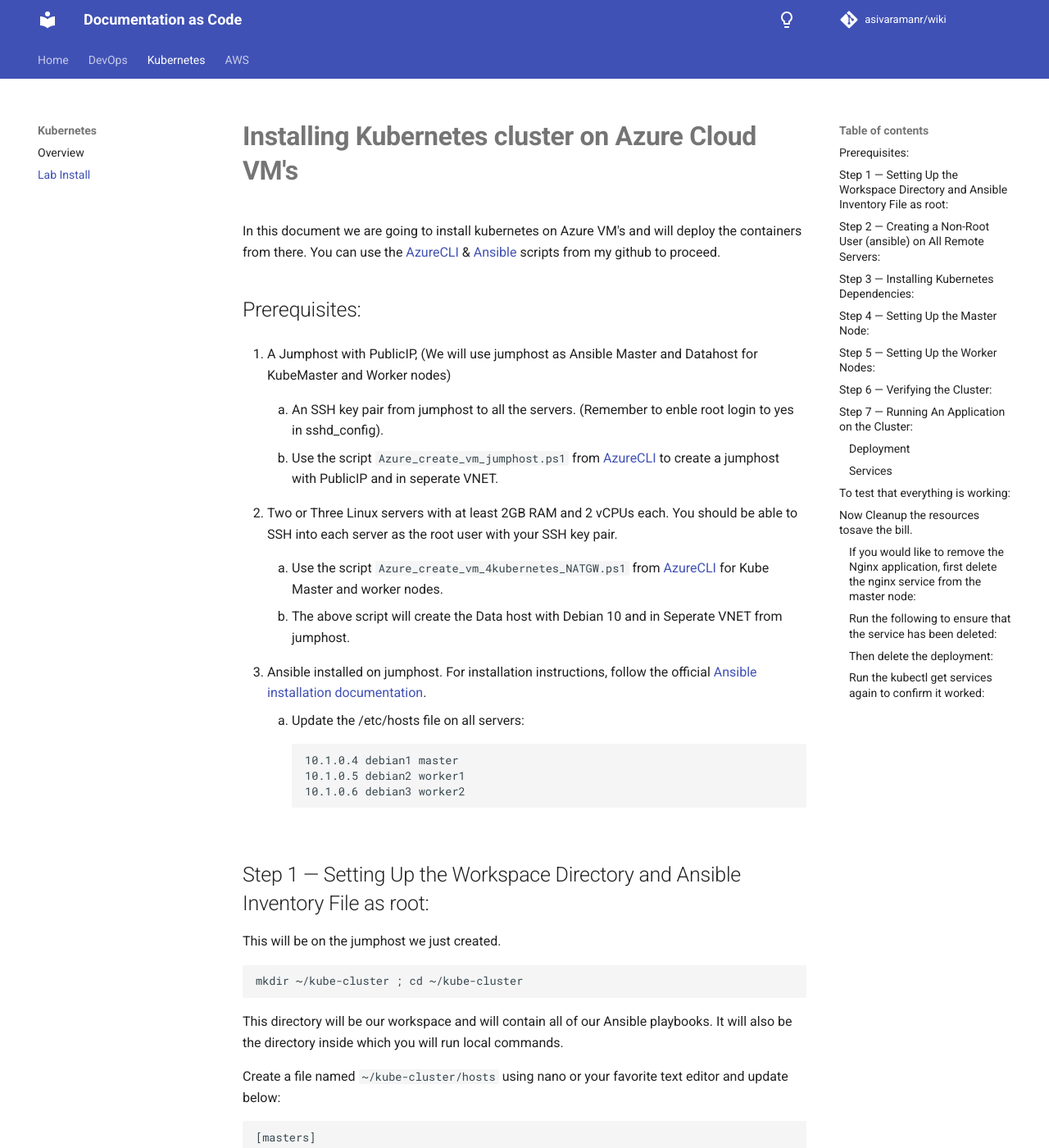
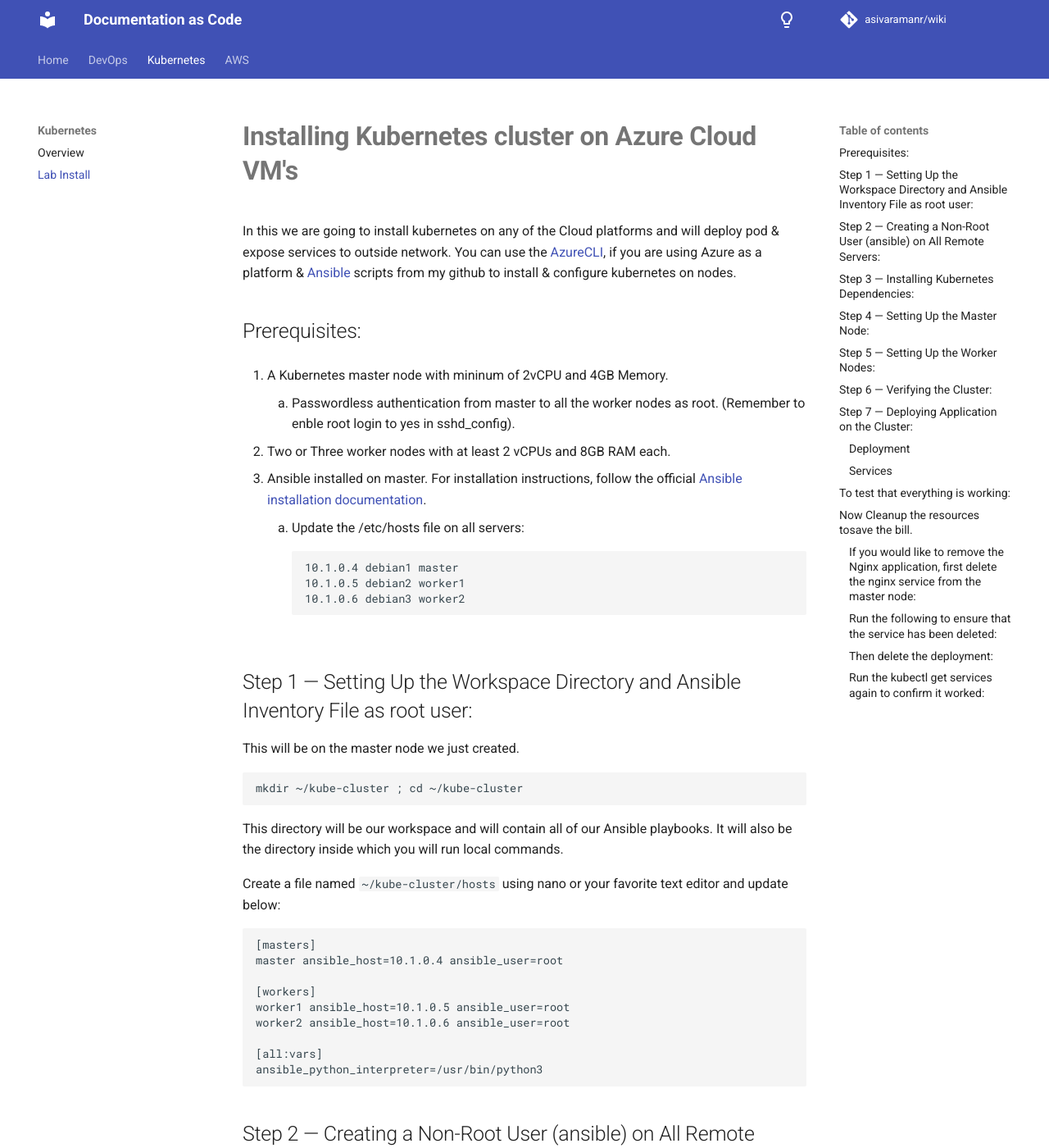
Before and after one commit to asivaramanr/wiki, an MkDocs documentation site: the page built from docs/Kubernetes/Installing_Kubernetes.md, in a window 1280 px wide and 1400 px high. Shown: the whole window at 82% size. Built offline with MkDocs 1.6.1 and Material for MkDocs 9.7.7, drawn with Linux system fonts in a browser that asks for light colours; comment, search, counter and statistics services are not loaded; some of the changed text lies outside the part shown.

````diff
--- a/docs/Kubernetes/Installing_Kubernetes.md
+++ b/docs/Kubernetes/Installing_Kubernetes.md
@@ -1,22 +1,17 @@
 # **Installing Kubernetes cluster on Azure Cloud VM's**
 
-In this document we are going to install kubernetes on Azure VM's and will deploy the containers from there. You can use the [AzureCLI](https://github.com/asivaramanr/VisualStudio/tree/master/AzureCLI) & [Ansible](https://github.com/asivaramanr/VisualStudio/tree/master/Yaml/Ansible/Kubernetes_Install) scripts from my github  to proceed.
+In this we are going to install kubernetes on any of the Cloud platforms and will deploy pod & expose services to outside network. You can use the [AzureCLI](https://github.com/asivaramanr/VisualStudio/tree/master/AzureCLI), if you are using Azure as a platform & [Ansible](https://github.com/asivaramanr/VisualStudio/tree/master/Yaml/Ansible/Kubernetes_Install) scripts from my github  to install & configure kubernetes on nodes.
 
 ## Prerequisites:
 
-1. A Jumphost with PublicIP, (We will use jumphost as Ansible Master and Datahost for KubeMaster and Worker nodes)
+1. A Kubernetes master node with mininum of 2vCPU and 4GB Memory.
 
-    1. An SSH key pair from jumphost to all the servers. (Remember to enble root login to yes in sshd_config).
+    1. Passwordless authentication from master to all the worker nodes as root. (Remember to enble root login to yes in sshd_config).
 
-    2. Use the script `Azure_create_vm_jumphost.ps1` from [AzureCLI](https://github.ibm.com/Aswin-Sivaraman1/VisualStudio/tree/master/AzureCLI) to create a jumphost with PublicIP and in seperate VNET.
+2.  Two or Three worker nodes with at least 2 vCPUs and 8GB RAM each.
 
-2.  Two or Three Linux servers with at least 2GB RAM and 2 vCPUs each. You should be able to SSH into each server as the root user with your SSH key pair.
 
-    1. Use the script `Azure_create_vm_4kubernetes_NATGW.ps1` from [AzureCLI](https://github.ibm.com/Aswin-Sivaraman1/VisualStudio/tree/master/AzureCLI) for Kube Master and worker nodes.
-
-    2. The above script will create the Data host with Debian 10 and in Seperate VNET from jumphost.
-
-3.  Ansible installed on jumphost. For installation instructions, follow the official [Ansible installation documentation](https://docs.ansible.com/ansible/latest/installation_guide/intro_installation.html).
+3.  Ansible installed on master. For installation instructions, follow the official [Ansible installation documentation](https://docs.ansible.com/ansible/latest/installation_guide/intro_installation.html).
 
     1. Update the /etc/hosts file on all servers:
     ```
@@ -25,9 +20,9 @@
     10.1.0.6 debian3 worker2
     ```
 
-## Step 1 — Setting Up the Workspace Directory and Ansible Inventory File as root:
+## Step 1 — Setting Up the Workspace Directory and Ansible Inventory File as root user:
 
-This will be on the jumphost we just created.
+This will be on the master node we just created.
 
 ```
 mkdir ~/kube-cluster ; cd ~/kube-cluster
@@ -49,14 +44,10 @@
 ```
 ## Step 2 — Creating a Non-Root User (ansible) on All Remote Servers:
 
-Use script `user_creation_initial.yml` from [Ansible](https://github.com/asivaramanr/VisualStudio/tree/master/Yaml/Ansible/Kubernetes_Install)
-
 ```
 ansible-playbook -i hosts ~/kube-cluster/user_creation_initial.yml
 ```
 ## Step 3 — Installing Kubernetes Dependencies:
-
-Use script `kube_dependencies_install.yml` from [Ansible](https://ggithub.com/asivaramanr/VisualStudio/tree/master/Yaml/Ansible/Kubernetes_Install)
 
 ```
 ansible-playbook -i hosts ~/kube-cluster/kube_dependencies_install.yml
@@ -67,13 +58,11 @@
 
 ## Step 4 — Setting Up the Master Node:
 
-Use `kube-cluster/master_initial.yml` from [Ansible](https://github.com/asivaramanr/VisualStudio/tree/master/Yaml/Ansible/Kubernetes_Install)
-
 ```
 ansible-playbook -i hosts ~/kube-cluster/master_initial.yml
 ```
 
-Once inside the master node as **ansible** user ssh ansible@master, execute below command:
+Once inside the master node as **ansible** user , execute below command:
 
 ```
 kubectl get nodes
@@ -87,12 +76,13 @@
 ```
 ## Step 5 — Setting Up the Worker Nodes:
 
-Use `kube-cluster/join_worker_nodes.yml` from [Ansible](https://github.com/asivaramanr/VisualStudio/tree/master/Yaml/Ansible/Kubernetes_Install)
-
+Switch back to root account from ansible to completed the final step of installation.
 ```
 ansible-playbook -i hosts ~/kube-cluster/join_worker_nodes.yml
 ```
 ## Step 6 — Verifying the Cluster:
+
+Now onwards we will use only ansible account for creating deployments and services.
 
 ```
 kubectl get nodes
@@ -109,7 +99,10 @@
 ```
 If all of your nodes have the value Ready for STATUS, it means that they’re part of the cluster and ready to run workloads.
 
-## Step 7 — Running An Application on the Cluster:
+!!! success
+    You have successfully set up a Kubernetes cluster with Ansible.
+
+## Step 7 — Deploying Application on the Cluster:
 
 ### Deployment
 
@@ -175,10 +168,6 @@
 </html>
 ansible@debian1:~$
 ```
-
-!!! success
-    You have successfully set up a Kubernetes cluster on Linux using Kubeadm and Ansible.
-
 ## Now Cleanup the resources tosave the bill.
 
 ### If you would like to remove the Nginx application, first delete the nginx service from the master node:
````
